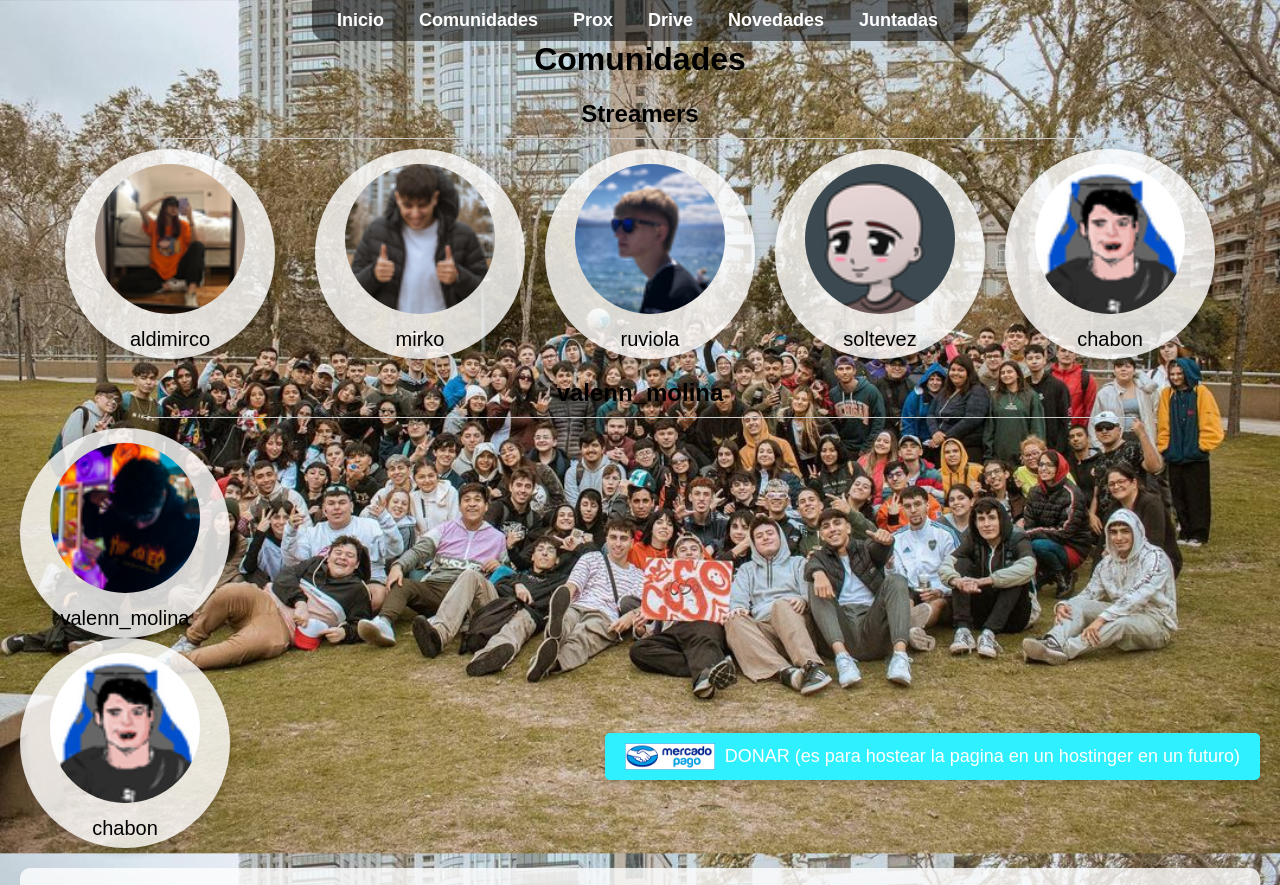
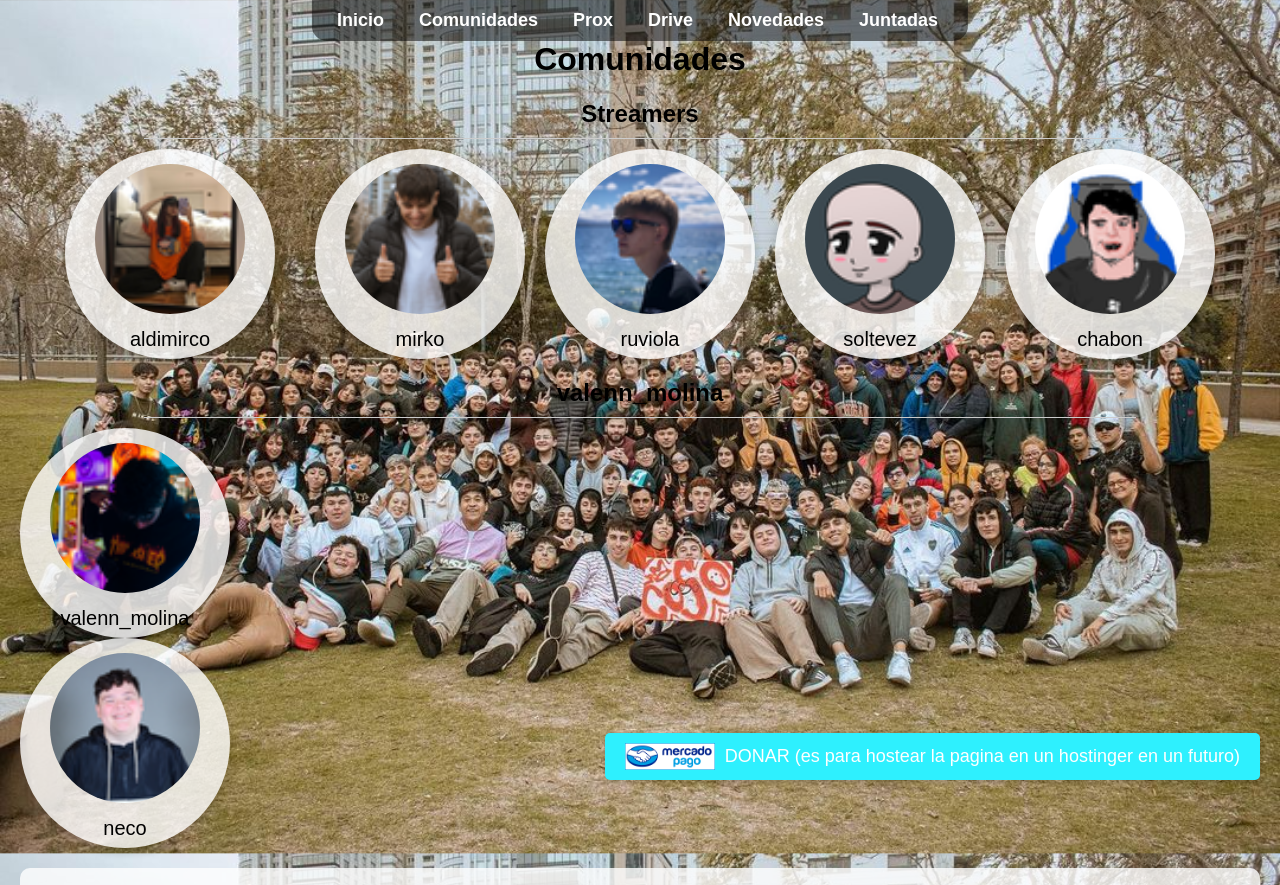
Before and after one commit to knick312/comunidat.github.io, a plain HTML site: page Comunidades.html in a window 1280 px wide. Shown: the top 885 px of the page. Drawn offline with Linux system fonts and the light colour scheme.

Commit message:
Update Comunidades.html

```diff
--- a/Comunidades.html
+++ b/Comunidades.html
@@ -88,9 +88,9 @@
              <!-- Logo de neco a la derecha de valen -->
         <div class="streamer-logo streamer-logo-right5">
             <a href="https://www.twitch.tv/joaconeco" target="_blank">
-                <img src="./imagen/chabon.png" alt="Logo de ">
+                <img src="./imagen/neco.png" alt="Logo de ">
             </a>
-            <p>chabon</p>
+            <p>neco</p>
         </div>
         </section>
 
```
